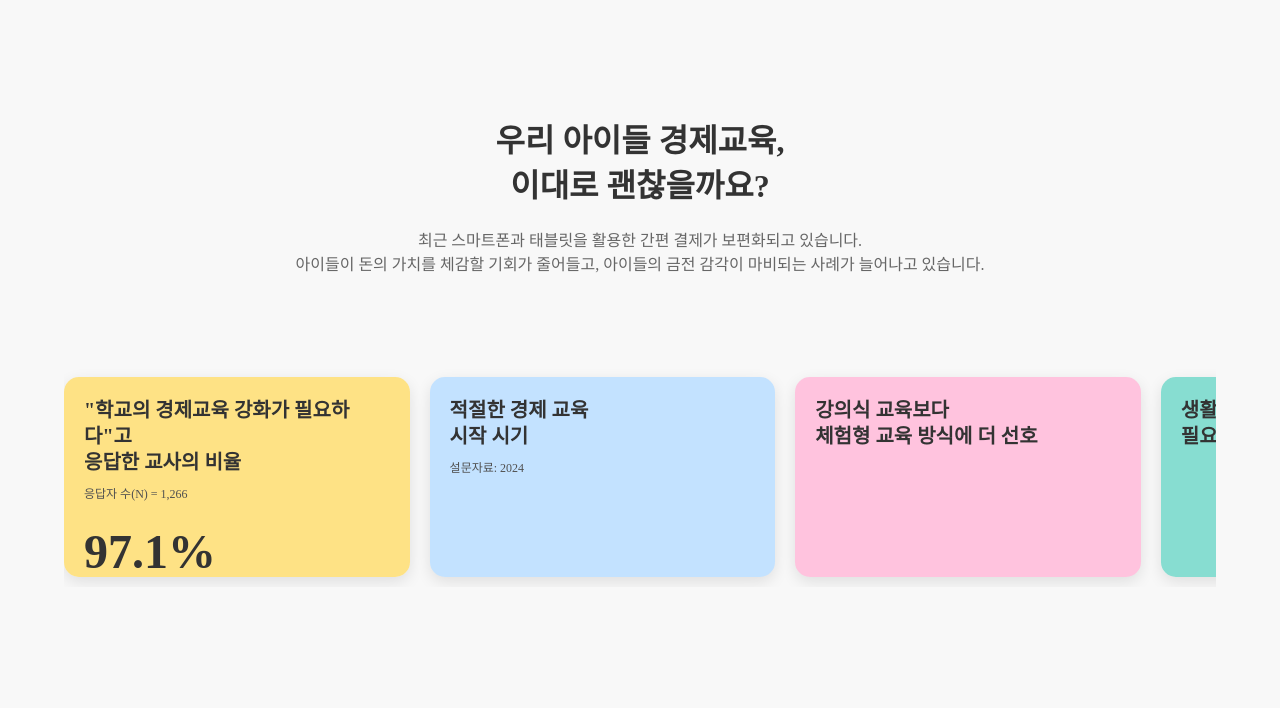
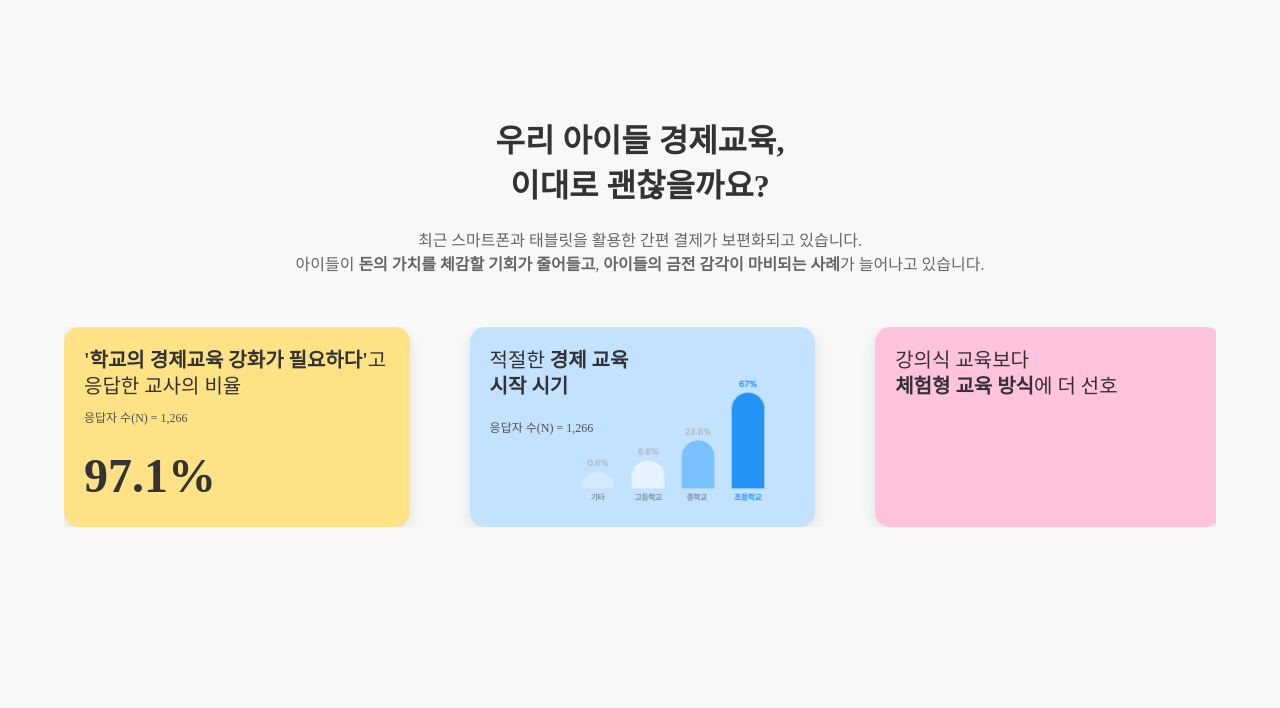
Before and after one commit to jwkwon-715/donimoney, a Node server app: page / in a window 1280 px wide. Shown: the part 801-1509 px from the top of the page. Run offline with Node 20, Linux system fonts and the light colour scheme; some libraries are stand-ins or nearby versions; some web fonts are replaced.

Commit message:
quizSelect 스크롤금지, 메인페이지 style 수정
- quizSelect(일반모드 퀴즈, 스토리) 스크롤 안되도록 수정
- 메인페이지 두번째 섹션 도표 및 별 추가
- 메인페이지 두번째 섹션 swiper 기능 추가, 자동으로 넘어가도록 기능 추가

```diff
--- a/public/stylesheets/index.css
+++ b/public/stylesheets/index.css
@@ -246,15 +246,15 @@
   display: flex;
   gap: 20px;
   width: 100%;
-  overflow-x: auto;
+  /* overflow-x: auto; */
   padding: 10px 0;
   scroll-behavior: smooth;
   -webkit-overflow-scrolling: touch;
 }
 
 .stats-card {
-  width: 30%;
-  height: 200px;
+  width: 30% !important;
+  height: 200px !important;
   border-radius: 15px;
   padding: 20px;
   position: relative;
@@ -283,9 +283,10 @@
 
 .stats-card-title {
   font-size: 20px;
-  font-weight: 900;
+  font-weight: 500;
   line-height: 1.3;
   text-align: left;
+  color: #333;
 }
 
 .stats-percent {
@@ -314,6 +315,42 @@
   align-items: center;
   justify-content: center;
   cursor: pointer;
+}
+
+/* .stats-image-wrapper {
+  position: relative;
+  width: 10%;
+  height: 120px;
+  margin: -40px -100px 1000px -185px;
+}
+
+.stats-overlay-image {
+  position: absolute;
+  width: 600px;
+  height: 150px;
+  object-fit: contain;
+  display: block;
+  margin: 0 auto;
+} */
+
+.stats-image-wrapper {
+  position: relative;
+  width: 100%;
+  height: auto;
+  margin-top: 10px;
+  display: flex;
+  justify-content: center;
+  align-items: center;
+}
+
+.stats-overlay-image {
+  object-fit: contain;
+  position: absolute;
+  top: -30px;
+  left: 60%;
+  transform: translateX(-50%);
+  width: 60%;
+  height: auto;
 }
 
 .slider-button::after {
--- a/public/stylesheets/quizSelect.css
+++ b/public/stylesheets/quizSelect.css
@@ -117,3 +117,7 @@
 .swiper-button-prev::after {
     margin: 10px 5px 10px 0;
 }
+
+::-webkit-scrollbar {
+    display: none;
+}
--- a/views/index.ejs
+++ b/views/index.ejs
@@ -7,6 +7,10 @@
   <link rel="stylesheet" href="/stylesheets/index.css">
   <link rel="stylesheet" href="/stylesheets/style.css">
   <script src="https://cdnjs.cloudflare.com/ajax/libs/jquery/3.6.0/jquery.min.js"></script>
+
+  <link rel="stylesheet" href="https://cdn.jsdelivr.net/npm/swiper@10/swiper-bundle.min.css" />
+  <script src="https://cdn.jsdelivr.net/npm/swiper@10/swiper-bundle.min.js"></script>
+
 </head>
 <body>
   <!-- 1. Header 영역 -->
@@ -55,49 +59,45 @@
     <section id="stats-section" class="stats-section">
       <div class="content-container">
         <h2 class="section-title">
-          우리 아이들 경제교육,<br>
-          이대로 괜찮을까요?
+          우리 아이들 경제교육,<br>이대로 괜찮을까요?
         </h2>
         <p class="section-desc">
           최근 스마트폰과 태블릿을 활용한 간편 결제가 보편화되고 있습니다.<br>
-          아이들이 돈의 가치를 체감할 기회가 줄어들고, 아이들의 금전 감각이 마비되는 사례가 늘어나고 있습니다.
+          아이들이 <strong>돈의 가치를 체감할 기회가 줄어들고</strong>, <strong>아이들의 금전 감각이 마비되는 사례</strong>가 늘어나고 있습니다.
         </p>
 
-        <div class="stats-slider-container">
-          <div class="stats-slider">
-            <div class="stats-card yellow">
+        <div class="swiper stats-slider">
+          <div class="swiper-wrapper">
+            <div class="swiper-slide stats-card yellow">
               <div class="stats-card-content">
-                <p class="stats-card-title">"학교의 경제교육 강화가 필요하다"고<br>응답한 교사의 비율</p>
+                <p class="stats-card-title"><strong>'학교의 경제교육 강화가 필요하다'</strong>고<br>응답한 교사의 비율</p>
                 <div class="stats-date">응답자 수(N) = 1,266</div>
                 <p class="stats-percent">97.1%</p>
-
               </div>
-              <!-- <div class="slider-button next"></div> -->
             </div>
 
-            <div class="stats-card blue">
+            <div class="swiper-slide stats-card blue">
               <div class="stats-card-content">
-                <p class="stats-card-title">적절한 경제 교육<br>시작 시기</p>
-                <div class="stats-graph">
-                  <!-- 그래프 요소들 -->
+                <p class="stats-card-title">적절한 <strong>경제 교육<br>시작 시기</strong></p>
+                <div class="stats-graph stats-image-wrapper">
+                  <img class="stats-overlay-image" src="/images/main_table.png" alt="도표 이미지">
                 </div>
-                <div class="stats-date">설문자료: 2024</div>
+                <div class="stats-date">응답자 수(N) = 1,266</div>
               </div>
-              <!-- <div class="slider-button next"></div> -->
             </div>
 
-            <div class="stats-card pink">
+            <div class="swiper-slide stats-card pink">
               <div class="stats-card-content">
-                <p class="stats-card-title">강의식 교육보다<br>체험형 교육 방식에 더 선호</p>
-                <!-- 내용 추가 예정 -->
+                <p class="stats-card-title">강의식 교육보다<br><strong>체험형 교육 방식</strong>에 더 선호</p>
               </div>
-              <!-- <div class="slider-button next"></div> -->
             </div>
 
-            <div class="stats-card green">
+            <div class="swiper-slide stats-card green">
               <div class="stats-card-content">
-                <p class="stats-card-title">생활 밀착형 금융 교육<br>필요성 대두</p>
-                <!-- 내용 추가 예정 -->
+                <p class="stats-card-title"><strong>생활 밀착형 금융 교육</strong><br>필요성 대두</p>
+                <div class="stats-image-wrapper">
+                  <img class="stats-overlay-image" src="/images/main_star.png" alt="별 이미지">
+                </div>
               </div>
             </div>
           </div>
@@ -360,5 +360,20 @@
 
   <!-- 외부 JavaScript 파일 참조 -->
   <script src="/javascripts/index.js"></script>
+  <script>
+    document.addEventListener('DOMContentLoaded', function () {
+      const swiper = new Swiper('.stats-slider', {
+        slidesPerView: 3,
+        spaceBetween: 60,
+        loop: true,
+        autoplay: {
+          delay: 3000,
+          disableOnInteraction: false,
+        },
+        observer: true,
+        observeParents: true
+      });
+    });
+  </script>
 </body>
 </html>
```
